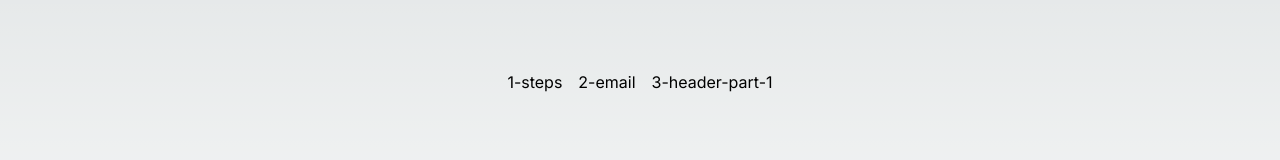
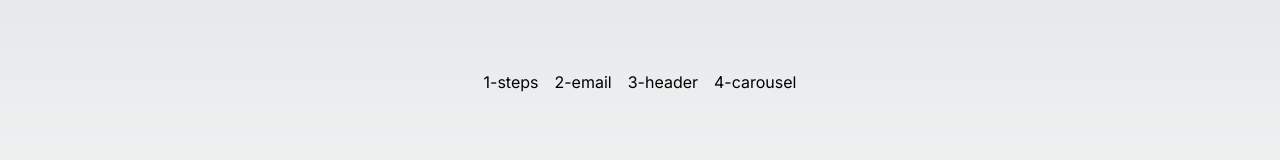
Before and after one commit to midcenturydude7/nextjs-framer-motion-recipes, a Next.js app: page / in a window 1280 px wide. Shown: the part 318-478 px from the top of the page. Built offline with nearby package versions, Linux system fonts and the light colour scheme.

Commit message:
Set up carousel project

```diff
--- /dev/null
+++ b/app/4-carousel/page.js
@@ -0,0 +1,6 @@
+"use client";
+import React from "react";
+
+export default function page() {
+  return <div>Carousel Project</div>;
+}
--- a/app/page.js
+++ b/app/page.js
@@ -11,7 +11,10 @@ export default function Home() {
           <li className="pl-4">2-email</li>
         </Link>
         <Link href="/3-header">
-          <li className="pl-4">3-header-part-1</li>
+          <li className="pl-4">3-header</li>
+        </Link>
+        <Link href="/4-carousel">
+          <li className="pl-4">4-carousel</li>
         </Link>
       </ul>
     </div>
```
